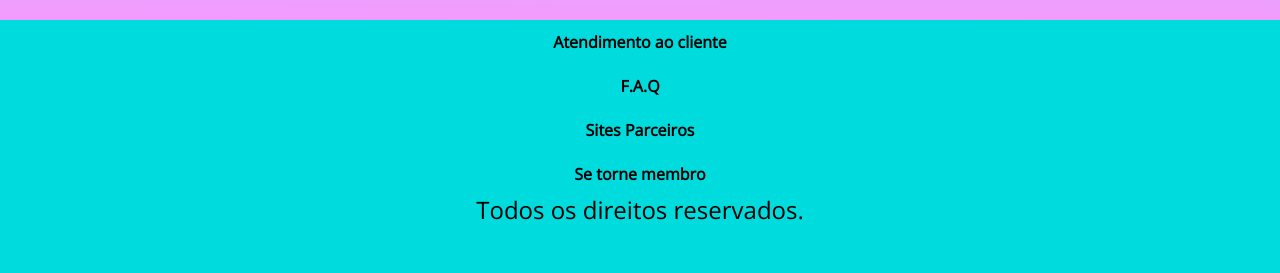
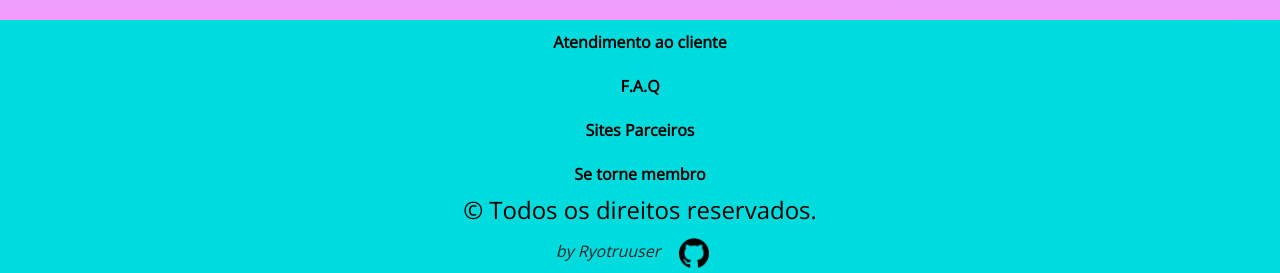
Before and after one commit to Ryotruuser/LilacRoller, a PHP site: page / in a window 1280 px wide. Shown: the part 572-845 px from the top of the page. Before the commit the page ends 792 px from the top, so only its background shows below. Run offline with PHP 8.4, Linux system fonts and the light colour scheme; data comes from the database, SQL or seed files in the repository; some libraries are stand-ins or nearby versions.

Commit message:
simple changes
just adding some things on the footer

```diff
--- a/components/footer.php
+++ b/components/footer.php
@@ -4,6 +4,11 @@
       <a href="#">Sites Parceiros</a>
       <a href="#">Se torne membro</a>
       <h4 style="color: black;" class="direitos">
-          Todos os direitos reservados.
+      &#169 Todos os direitos reservados.
       </h4>
+      <i>by Ryotruuser
+        <a href="https://github.com/Ryotruuser">
+            <img style="width: 40px; padding: 5px"src="pics/gh.png">
+        </a>
+      </i>
   </footer>
--- a/components/header.php
+++ b/components/header.php
@@ -9,6 +9,11 @@
         <i class="fas fa-search"></i>
     </a>
     </div>
+    <i style="display: none">by Ryotruuser
+        <a href="https://github.com/Ryotruuser">
+            <img style="width: 40px; padding: 5px"src="pics/gh.png">
+        </a>
+      </i>
     <?php
     if (session_id()): ?>
         <div class="acc-text">
--- a/components/navbar.php
+++ b/components/navbar.php
@@ -5,4 +5,5 @@
     <a class="navlinks" href="#">Destaques</a>
     <a class="navlinks" href="#">Pc Gamer</a>
     <a class="navlinks navhidden" href="#">Assine já</a>
+    <i style="display:none">by Ryotruuser https://github.com/Ryotruuser</i>
  </nav><!-- Barra de menus fim-->
--- a/css/estilo.css
+++ b/css/estilo.css
@@ -67,7 +67,7 @@ header {
 
 .logo-name:hover{
   text-shadow:
-  /*3d layers*/
+  /*3d layers*/ /* Copyright (c) 2021 Ryotruuser */
   0px 0px 1px rgb(252, 0, 255),
   0px 1px 1px rgb(252, 0, 255),
   0px 2px 1px rgb(252, 0, 255),
--- a/css/login.css
+++ b/css/login.css
@@ -1,6 +1,6 @@
 @import url('https://fonts.googleapis.com/css2?family=Open+Sans:wght@300&display=swap');
 @import url('https://fonts.googleapis.com/css2?family=Share+Tech+Mono&display=swap');
-
+/* Copyright (c) 2021 Ryotruuser */
 .form-signin {
         width: 100% !important;
         max-width: 330px !important;
@@ -96,7 +96,7 @@ body {
     --bs-body-line-height: 1.5;
     --bs-body-color: #212529;
     --bs-body-bg: #fff;
-}
+}/* Copyright (c) 2021 Ryotruuser */
 *, ::after, ::before {
     box-sizing: border-box;
 }
```
Also changed, not shown: pics/gh.png (added).
